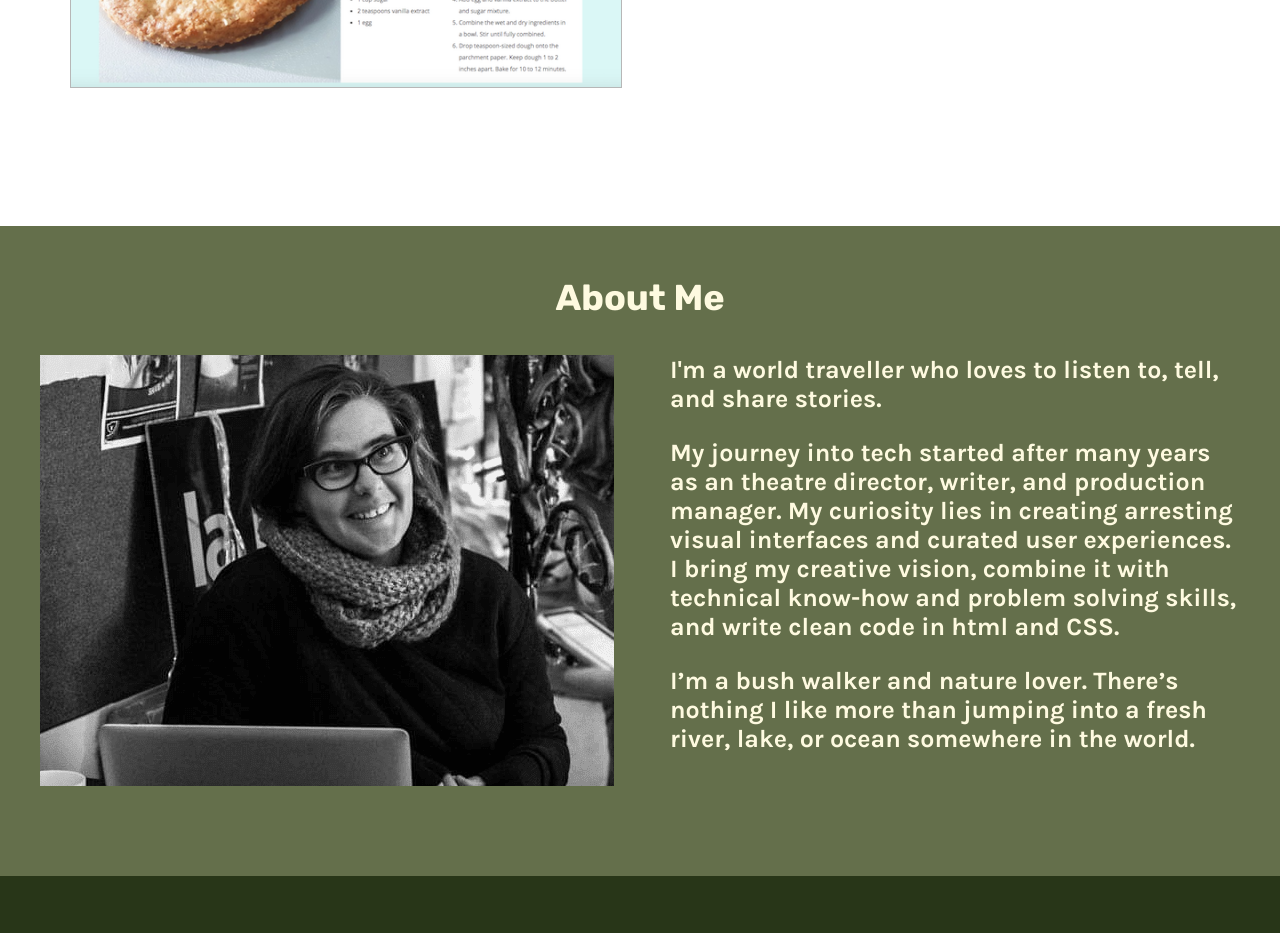
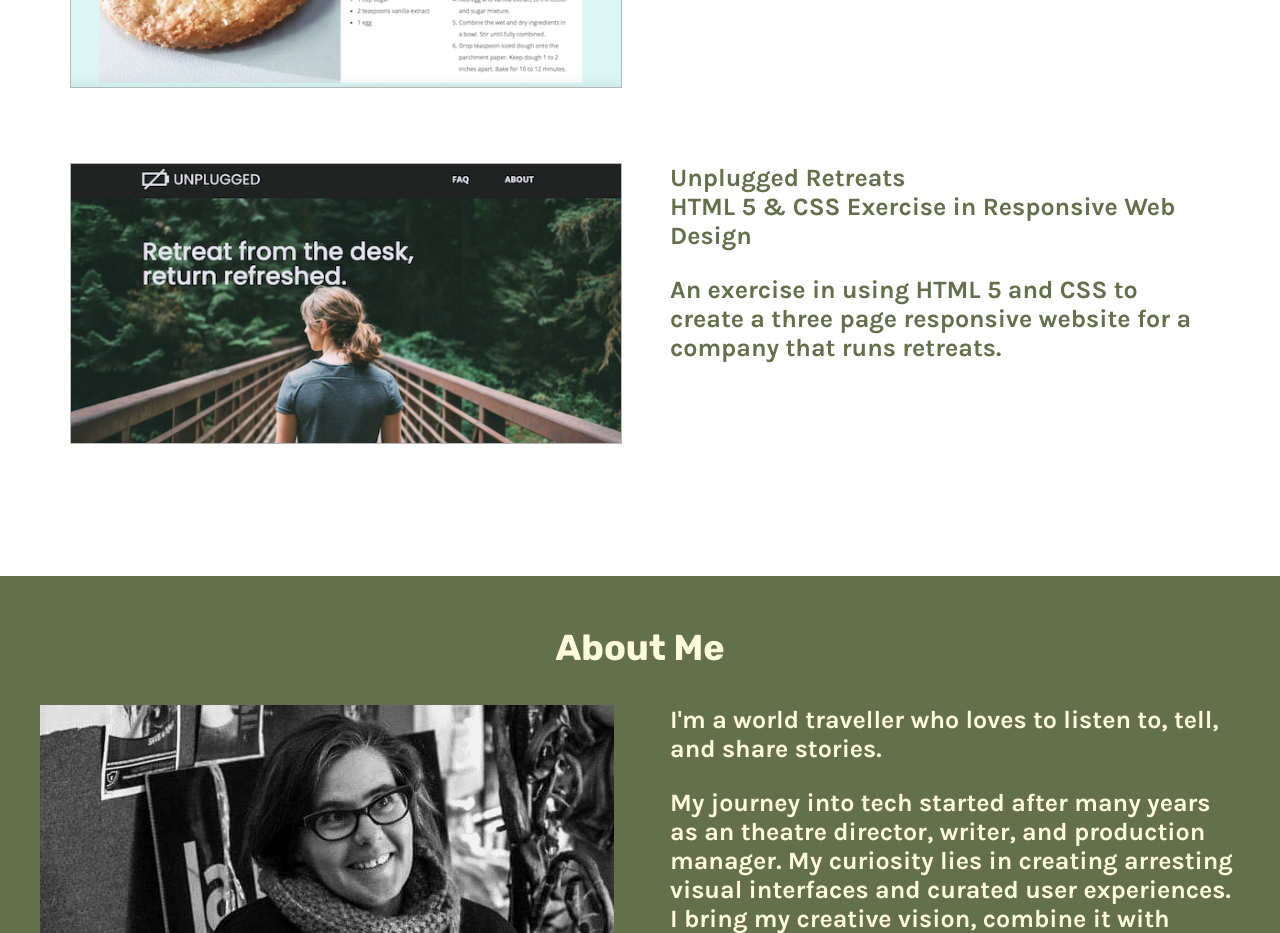
Before and after one commit to suzesmith/portfolio, a plain HTML site: page index.html in a window 1280 px wide. Shown: the part 2060-2993 px from the top of the page. Drawn offline with Linux system fonts and the light colour scheme.

Commit message:
Initial commit

```diff
--- a/css/main.css
+++ b/css/main.css
@@ -66,7 +66,7 @@ header h2{
 /********WORK*********/
 
 #work {
-  height: 1450px;
+  height: 1800px;
 }
 
 #work .full-width h3 {
--- a/index.html
+++ b/index.html
@@ -38,6 +38,9 @@
               <div class="block">
                 <a href="recipe/index.html"><img src="img/recipe.png" class="picture" alt="Recipe cards example image" /> </a>
               </div>
+              <div class="block">
+                <a href="unplugged/index.html"><img src="img/unplugged.png" class="picture" alt="Unplugged responsive website example image" /> </a>
+              </div>
             </div>
           </div>
 
@@ -53,6 +56,10 @@
               <div class="block">
                 <p> <a href="recipe/index.html"> <strong> Recipe Collection </strong> </a> <br> HTML 5 &amp; CSS Exercise </p>
                 <p> An exercise in using HTML 5 and CSS to create recipe cards. </p>
+              </div>
+              <div class="block">
+                <p> <a href="unplugged/index.html"> <strong> Unplugged Retreats </strong> </a> <br> HTML 5 &amp; CSS Exercise in Responsive Web Design </p>
+                <p> An exercise in using HTML 5 and CSS to create a three page responsive website for a company that runs retreats. </p>
               </div>
           </div>
         </section>
@@ -85,7 +92,7 @@
 
             <div class="third-width">
               <h4> Follow Me </h4>
-              <a href="https://www.instagram.com/suzesmithbackyardtheatre/"><img src="img/icon-instagram.png" alt="Instagram icon" /> </a>
+              <a href="https://www.instagram.com/suzesmithcreative/"><img src="img/icon-instagram.png" alt="Instagram icon" /> </a>
               <a href="https://www.linkedin.com/in/suzesmithcreative"><img src="img/icon-linkedin.png" alt="Linkedin icon" /> </a>
               <a href="https://github.com/suzesmith"><img src="img/icon-github.png" alt="Github icon" /> </a>
             </div>
```
Also changed, not shown: img/jubilee.png, img/unplugged.png (added).
